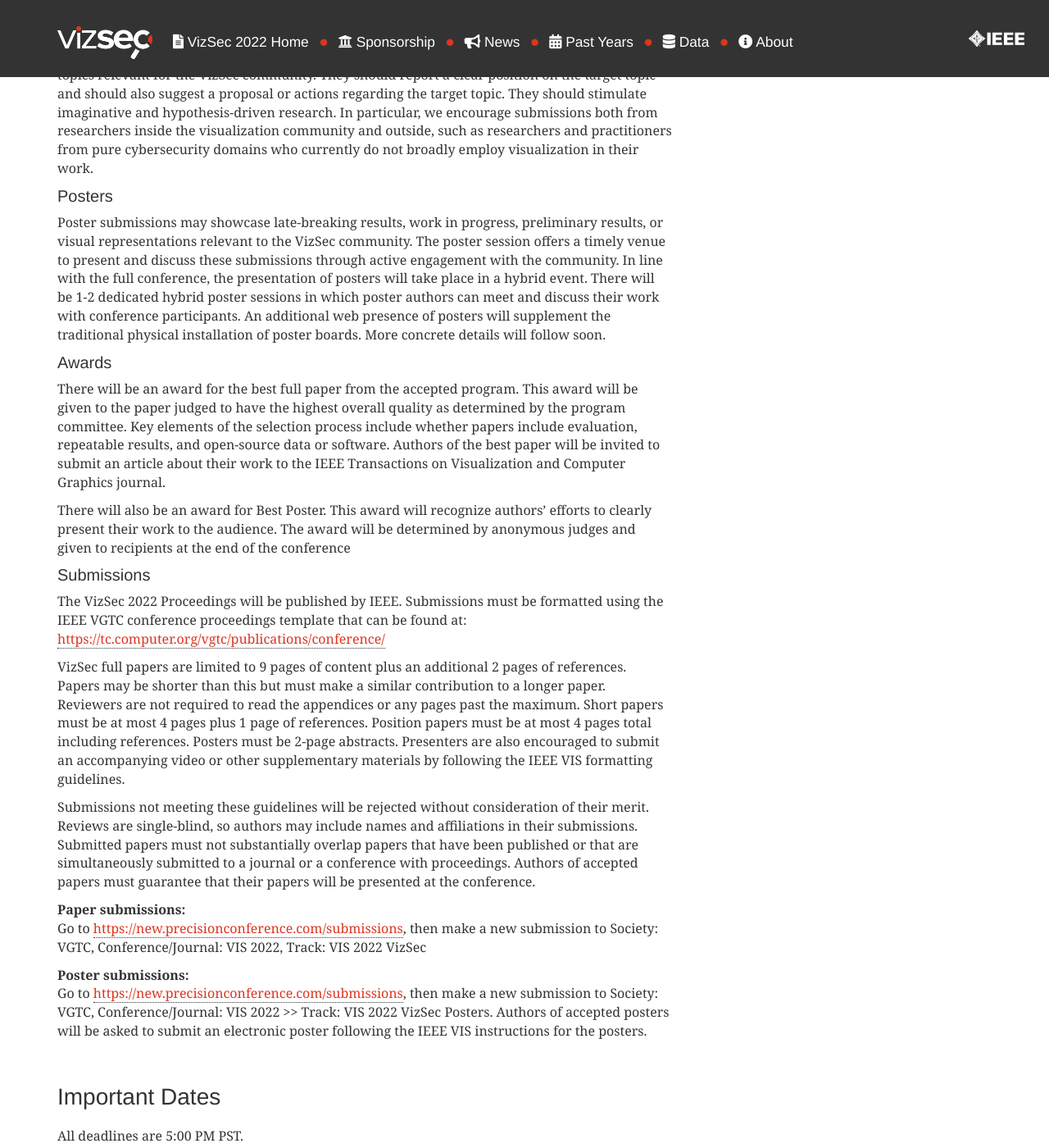
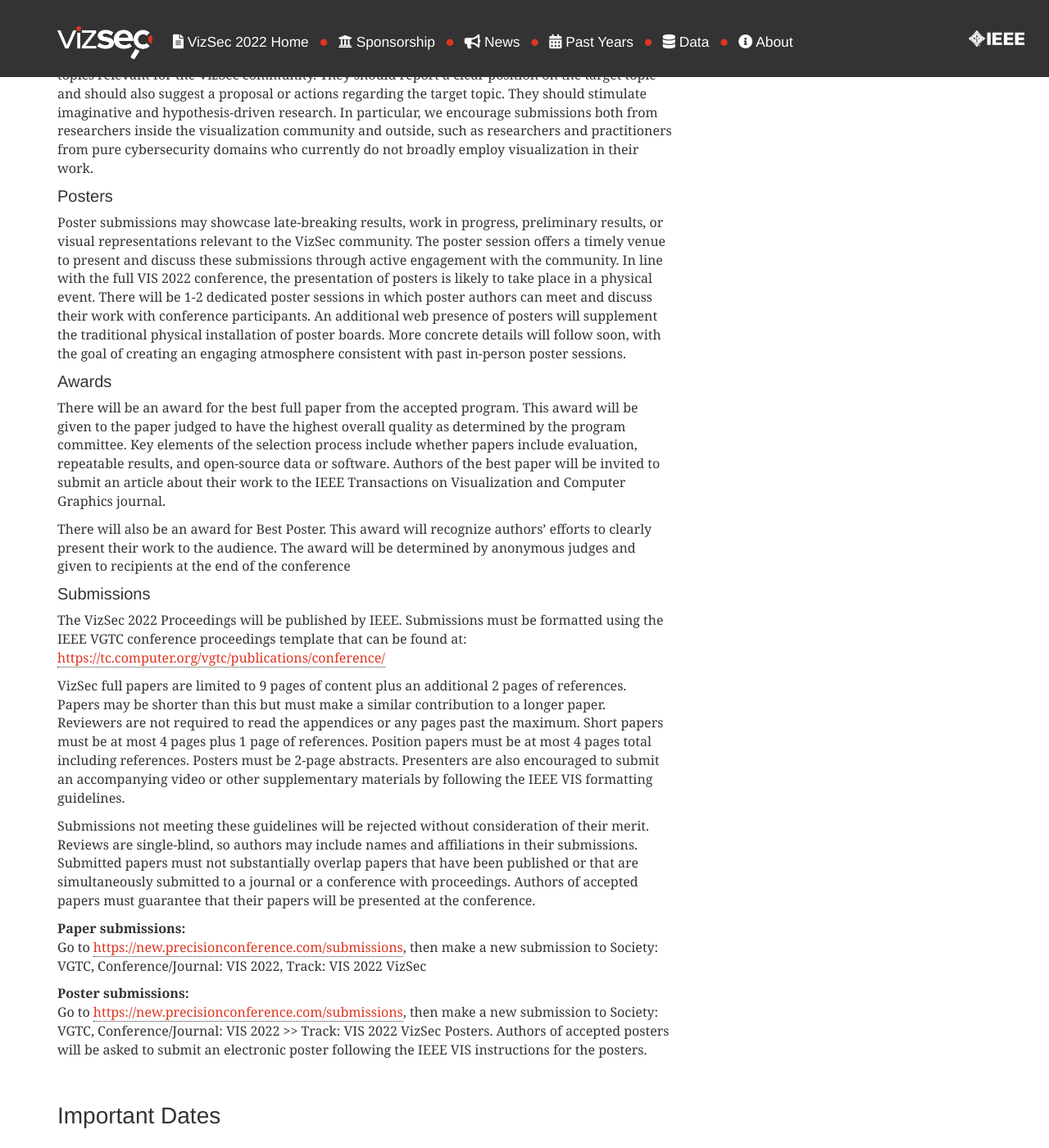
Before and after one commit to vizsec/vizsec.github.io, a Jekyll site: the page built from vizsec2022/index.html, in a window 1280 px wide and 1400 px high, scrolled down 2061 px. Shown: the whole window at 82% size. Built offline with Jekyll 4.4.1, drawn with Linux system fonts in a browser that asks for light colours; nearby versions of some CDN libraries; some of the changed text lies outside the part shown.

Commit message:
add program committee, supporters, update poster text, update deadlines

```diff
--- a/_data/y2022-supporters.yml
+++ b/_data/y2022-supporters.yml
@@ -0,0 +1,3 @@
+- title: "Fraunhofer IGD"
+  image: "/assets/img/IGDLogo.jpg"
+  link: "https://www.igd.fraunhofer.de/en"
--- a/vizsec2022/index.html
+++ b/vizsec2022/index.html
@@ -115,9 +115,10 @@
 <p>
     Poster submissions may showcase late-breaking results, work in progress, preliminary results, or visual representations relevant to the VizSec community.
     The poster session offers a timely venue to present and discuss these submissions through active engagement with the community.
-    In line with the full conference, the presentation of posters will take place in a hybrid event.
-    There will be 1-2 dedicated hybrid poster sessions in which poster authors can meet and discuss their work with conference participants.
-    An additional web presence of posters will supplement the traditional physical installation of poster boards. More concrete details will follow soon.
+    In line with the full VIS 2022 conference, the presentation of posters is likely to take place in a physical event.
+    There will be 1-2 dedicated poster sessions in which poster authors can meet and discuss their work with conference participants.
+    An additional web presence of posters will supplement the traditional physical installation of poster boards.
+    More concrete details will follow soon, with the goal of creating an engaging atmosphere consistent with past in-person poster sessions.
 </p>
 
 <h4>Awards</h4>
@@ -174,7 +175,7 @@
     </p>
     <p>
         <strong><span style="display: inline-block; width: 120px; text-decoration: line-through">July 18, 2022</span></strong>
-        <strong><span style="display: inline-block; width: 120px;">July 20, 2022</span></strong>
+        <strong><span style="display: inline-block; width: 120px; text-decoration: line-through">July 20, 2022</span></strong>
         Author notifications
     </p>
     <p>
@@ -187,8 +188,8 @@
     </p>
     <p>
         <strong><span style="display: inline-block; width: 120px; text-decoration: line-through">July 28, 2022</span></strong>
-        <strong><span style="display: inline-block; width: 120px;">Aug 02, 2022</span></strong>
-        Submission deadline for posters
+        <strong><span style="display: inline-block; width: 120px; text-decoration: line-through">Aug 02, 2022</span></strong>
+        <b>Expired!</b> Submission deadline for posters
     </p>
     <p>
         <strong><span style="display: inline-block; width: 120px; text-decoration: line-through">Aug 08, 2022</span></strong>
```
Also changed, not shown: _data/y2022-program_committee.yml (+86 -0 lines), _posts/2022-04-21-CFP.md (+3 -3 lines).
